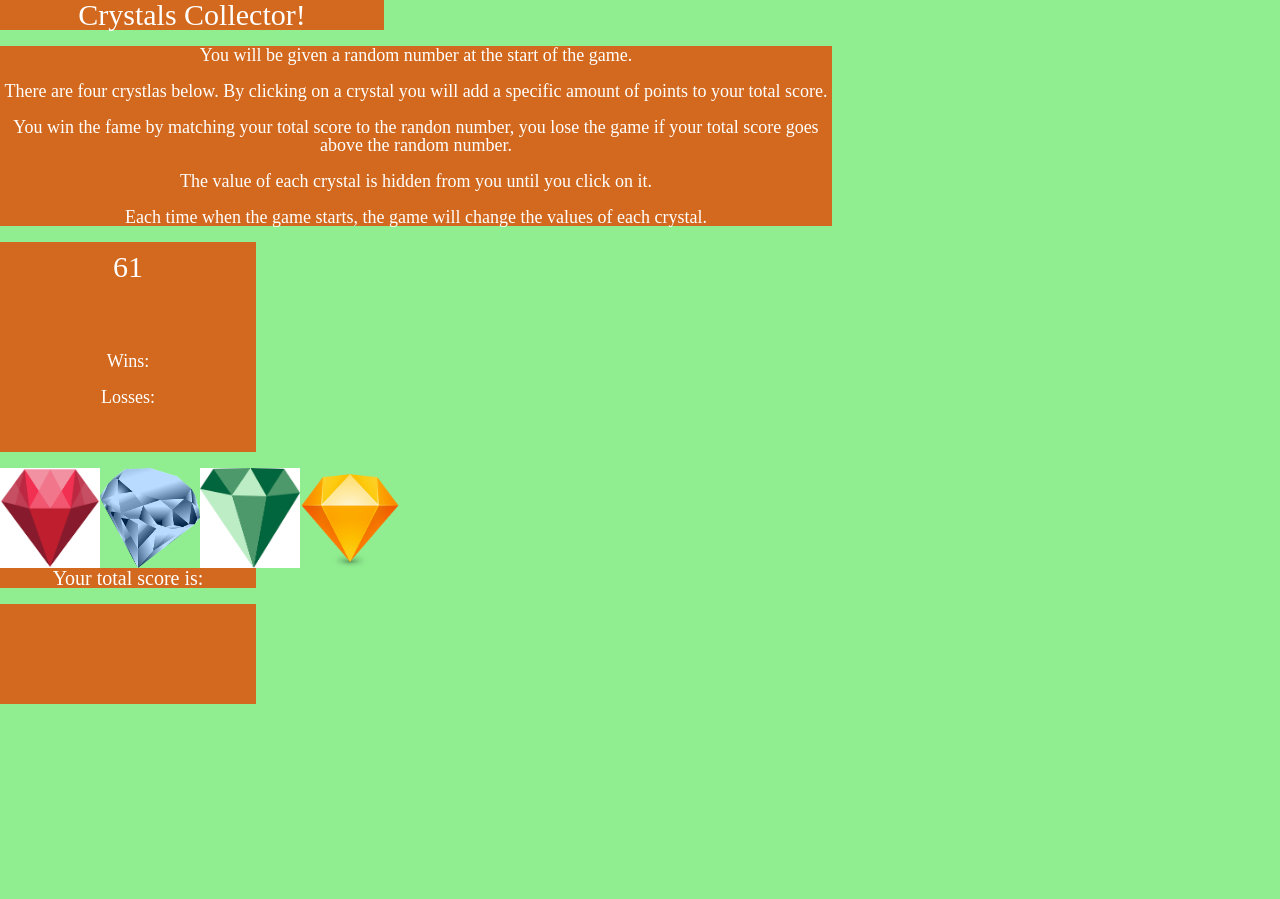
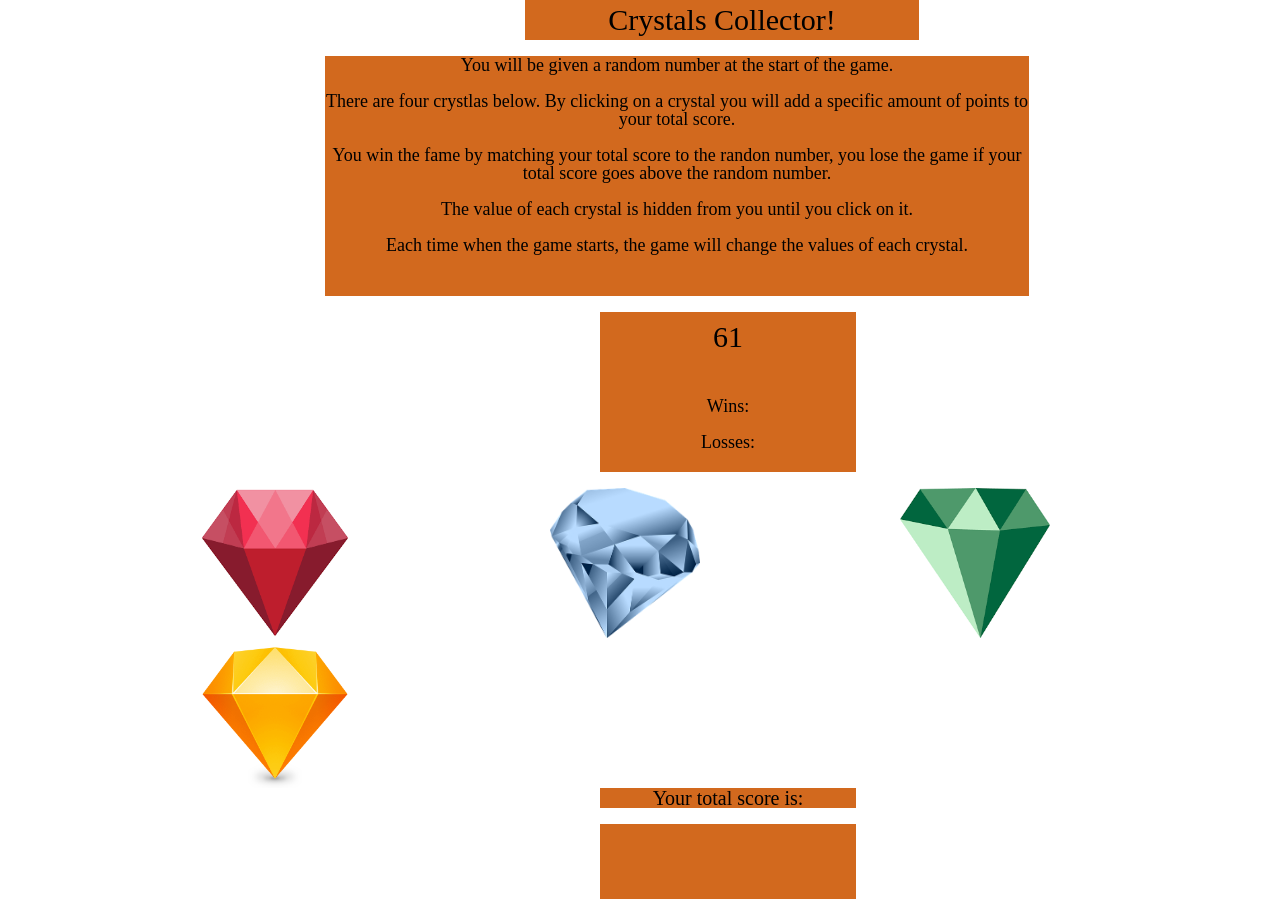
Before and after one commit to abrahammtp/Crystals-Collector, a plain HTML site: page index.html in a window 1280 px wide. Before the commit the page ends 800 px from the top, so only its background shows below. Drawn offline with nearby package versions, Linux system fonts and the light colour scheme.

Commit message:
Finished comments on the index.html file

```diff
--- a/assets/css/style.css
+++ b/assets/css/style.css
@@ -1,79 +1,75 @@
 body {
-    background-color: lightgreen;
+    background-color: white;
 }
 
 .title {
+    padding: 5 5 5 5px;
     font-size: 30px;
-    color: white;
+    color: black;
     text-align: center;
     background: chocolate;
     width: 30%;
+    margin-left: 525px;
 }
 
 .main-text {
     font-size: 18px;
-    color: white;
+    color: black;
     text-align: center;
     background: chocolate;
-    width: 65%;
+    width: 55%;
     text-align: center;
+    height: 30%;
+    margin-left: 325px;
 }
 
 img {
     float: left;
-    height: 100px;
-    width: 100px;
+    height: 150px;
+    width: 150px;
     position: relative;
+    margin-left: 200px;
 }
-
-
-/* .random-number {
-    width: 100px;
-    height: 100px;
-    background: chocolate;
-}
-
-.score {
-    width: 100px;
-    height: 100px;
-    background: chocolate;
-} */
 
 .total-score-text {
     clear: both;
     background: chocolate;
     width: 20%;
     font-size: 20px;
-    color: white;
+    color: black;
     text-align: center;
+    margin-left: 600px;
 }
 
 .total-score {
     width: 20%;
-    height: 100px;
+    height: 75px;
     background: chocolate;
-    color: white;
+    color: black;
     font-size: 30px;
     text-align: center;
+    margin-left: 600px;
 }
 
 .random-number {
     width: 20%;
-    height: 100px;
+    height: 75px;
     background: chocolate;
-    color: white;
+    color: black;
     font-size: 30px;
     text-align: center;
     padding-top: 10px;
+    margin-left: 600px;
 }
 
 .container {
     width: 20%;
-    height: 100px;
+    height: 75px;
     background: chocolate;
     font-size: 18px;
-    color: white;
+    color: black;
     text-align: center;
+    margin-left: 600px;
 
 }
 
@@ -81,18 +77,6 @@ img {
     margin: 0px;
 }
 
-/* .blue-crystal {
-    padding: 0 10 10 0px;
+.game {
+    align-content: center;
 }
-
-.red-crystal {
-    padding: 0 10 10 0px;
-}
-
-.yellow-crystal {
-    padding: 0 10 10 0px;
-}
-
-.green-crystal {
-    padding: 0 10 10 0px;
-} */
--- a/index.html
+++ b/index.html
@@ -10,13 +10,12 @@
     <link rel="stylesheet" type="text/css" media="screen" href="assets/css/reset.css">
     <!-- Main css file, styling is done here -->
     <link rel="stylesheet" type="text/css" media="screen" href="assets/css/style.css">
-    <script
-  src="https://code.jquery.com/jquery-3.3.1.js"
-  integrity="sha256-2Kok7MbOyxpgUVvAk/HJ2jigOSYS2auK4Pfzbm7uH60="
-  crossorigin="anonymous"></script>
+    <script src="https://code.jquery.com/jquery-3.3.1.js"
+        integrity="sha256-2Kok7MbOyxpgUVvAk/HJ2jigOSYS2auK4Pfzbm7uH60=" crossorigin="anonymous"></script>
 </head>
 
 <body>
+    <div class="game">
         <!-- Game's title -->
         <div class="title">Crystals Collector!</div>
         <br>
@@ -35,6 +34,7 @@
             <p>Each time when the game starts, the game will change the values of each crystal.</p>
         </div>
         <br>
+        <!-- This row is going to contain the score, wins and losses -->
         <div class="row">
             <div class="col-md-8">
                 <div class="random-number">0</div>
@@ -43,8 +43,8 @@
                 <div class="container">
                     <div class="row">
                         <div class="score-wins">Wins: </div>
+                    </div>
                     <br>
-                </div>
                     <div class="row">
                         <div class="score-losses">Losses: </div>
                     </div>
@@ -52,6 +52,7 @@
             </div>
         </div>
         <br>
+        <!-- This row is going to contain the crystals or buttons the player will click on -->
         <div class="row">
             <div class="col-md-3">
                 <div class="red-crystal">
@@ -74,11 +75,12 @@
                 </div>
             </div>
         </div>
-    </div>
         <br>
+        <!-- These next two divs are going to let the player know how many points he has so far -->
         <div class="total-score-text">Your total score is:</div>
         <br>
         <div class="total-score"></div>
+    </div>
 
 
     <!-- JavaScript file -->
```
Lines whose indentation alone changed are shown as unchanged.
